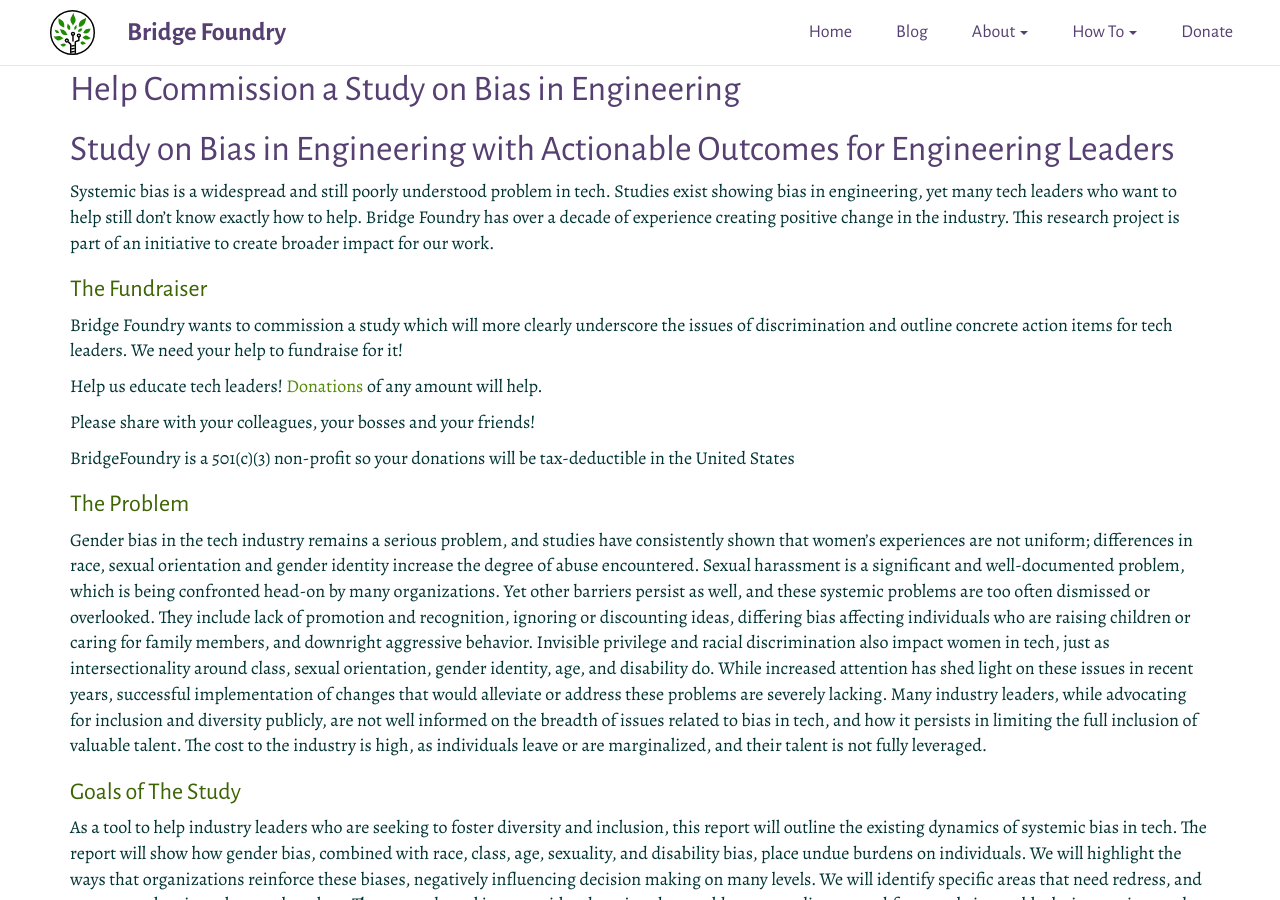
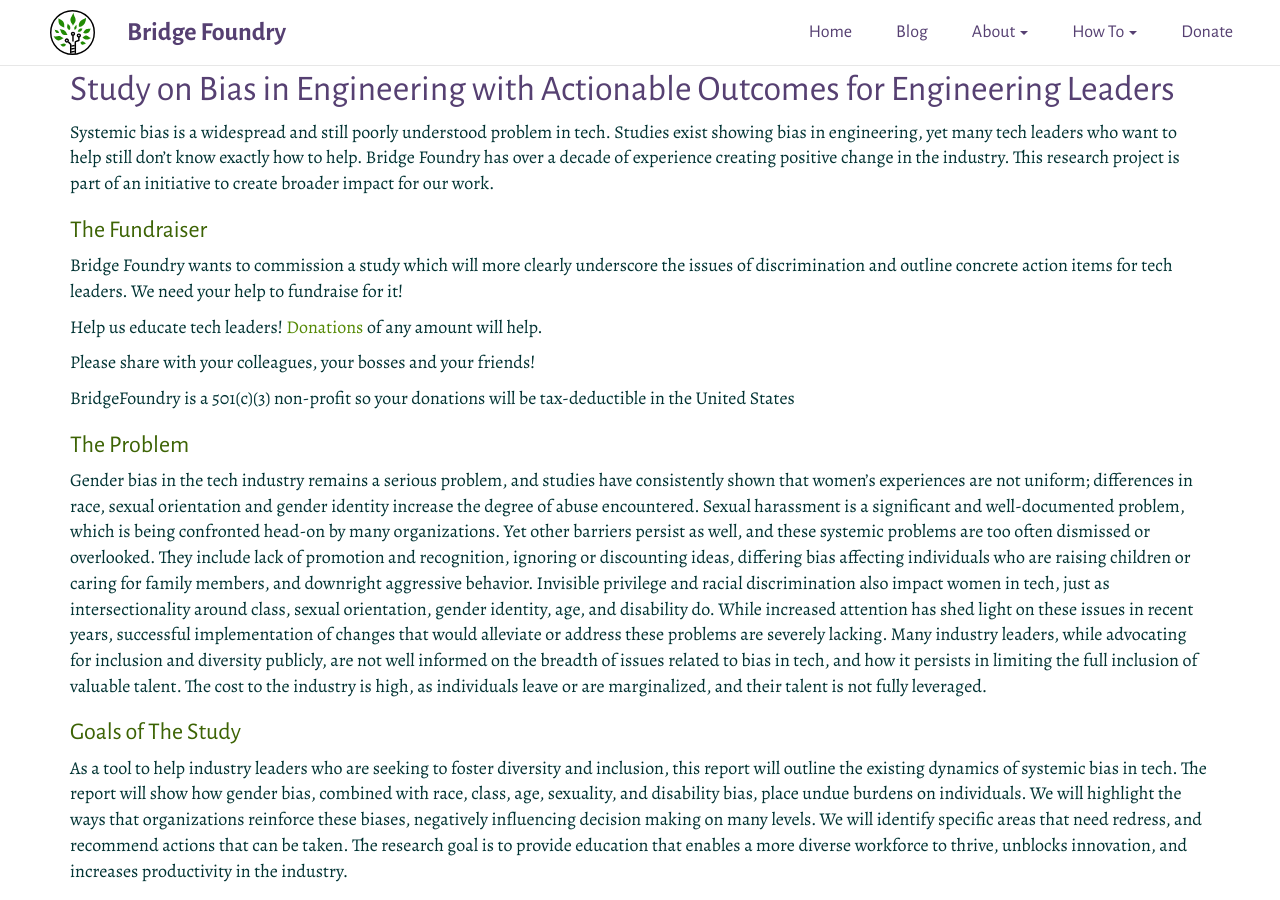
Before and after one commit to Satsaimistoowqp/bridgefoundry.github.io, a Jekyll site: the page built from research/proposal.md, in a window 1280 px wide and 900 px high. Built offline with Jekyll 4.4.1, drawn with Linux system fonts in a browser that asks for light colours.

Commit message:
fix double title

```diff
--- a/research/proposal.md
+++ b/research/proposal.md
@@ -1,8 +1,7 @@
 ---
 layout: post
-title: Help Commission a Study on Bias in Engineering
+title: Study on Bias in Engineering with Actionable Outcomes for Engineering Leaders
 ---
-# Study on Bias in Engineering with Actionable Outcomes for Engineering Leaders
 
 Systemic bias is a widespread and still poorly understood problem in tech. Studies exist showing bias in engineering, yet many tech leaders who want to help still don't know exactly how to help.
 Bridge Foundry has over a decade of experience creating positive change in the industry.
```
